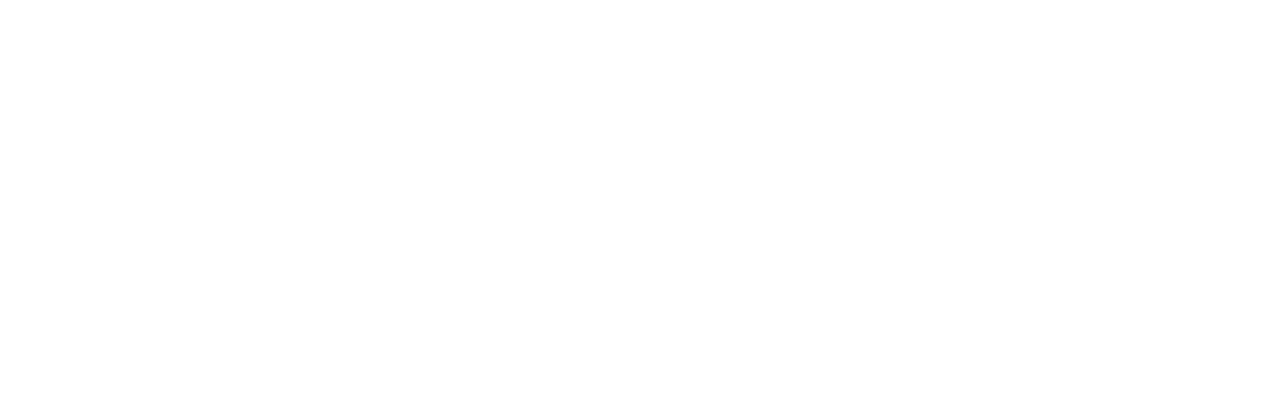
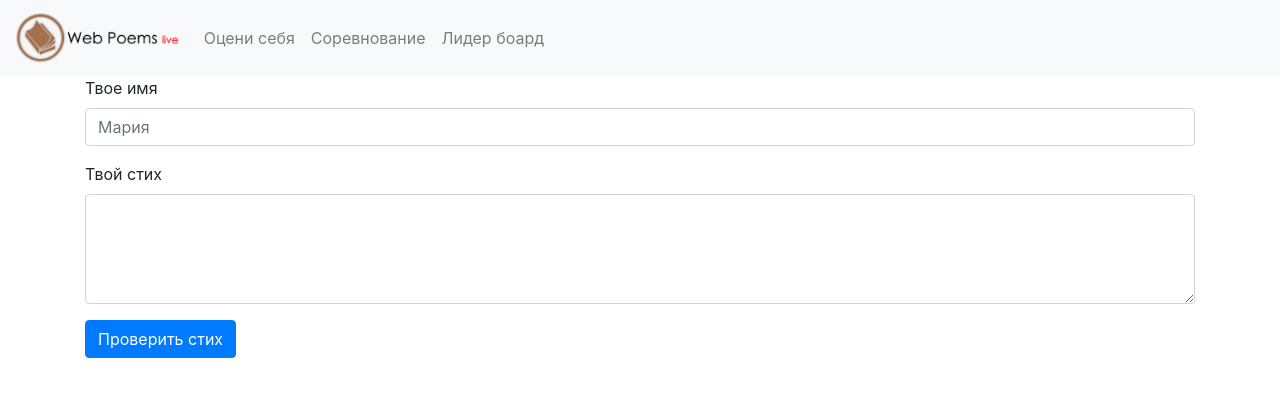
Before and after one commit to gakhromov/web-poems, a React (Create React App) app in the folder front-end/: page /single-user-mode in a window 1280 px wide. Shown: the top 396 px of the page. Built offline with nearby package versions, Linux system fonts and the light colour scheme.

Commit message:
Rename single user mode page, change height logo

```diff
--- a/front-end/src/components/app/App.js
+++ b/front-end/src/components/app/App.js
@@ -1,7 +1,7 @@
 import React from 'react'
 import './App.css'
 import "bootstrap/dist/css/bootstrap.css"
-import {MainPage} from "../../pages/Main/MainPage"
+import {SingleUserModePage} from "../../pages/Main/SingleUserModePage"
 import {BrowserRouter, Route, Switch} from 'react-router-dom'
 import {LeaderBoardPage} from "../../pages/LeaderBoard/LeaderBoard"
 
@@ -10,8 +10,8 @@ const App = () => {
         <BrowserRouter>
             <Switch>
                 <Route
-                    path="/home"
-                    component={MainPage}
+                    path="/single-user-mode"
+                    component={SingleUserModePage}
                 />
                 <Route
                     path="/leaderboard"
--- a/front-end/src/components/nav/Nav.js
+++ b/front-end/src/components/nav/Nav.js
@@ -1,21 +1,15 @@
 import React from 'react'
-import { Navbar, Form, FormControl, Button, Nav } from 'react-bootstrap'
+import { Navbar, Nav } from 'react-bootstrap'
 
 export const NavigationBar = () => {
     return (
         <Navbar bg="light" variant="light">
-            {/*<Navbar.Brand href="home">*/}
-            {/*    <img*/}
-            {/*        src="logo.png"*/}
-            {/*        // width="30"*/}
-            {/*        height="30"*/}
-            {/*        className="d-inline-block align-top"*/}
-            {/*        // alt="React Bootstrap logo"*/}
-            {/*    />*/}
-            {/*</Navbar.Brand>*/}
-            <img src="/logo.png" alt="" height="70"/>
+            <Navbar.Brand href="/">
+                <img src="/logo.png" alt="" height="50"/>
+            </Navbar.Brand>
+
             <Nav className="mr-auto">
-                <Nav.Link href="home">Оцени себя</Nav.Link>
+                <Nav.Link href="single-user-mode">Оцени себя</Nav.Link>
                 <Nav.Link href="competition">Соревнование</Nav.Link>
                 <Nav.Link href="leaderboard">Лидер боард</Nav.Link>
             </Nav>
--- a/front-end/src/pages/Main/MainPage.js
+++ b/front-end/src/pages/Main/SingleUserModePage.js
@@ -1,8 +1,8 @@
 import React from 'react'
-import {Container, Form, Button, Alert} from "react-bootstrap";
-import {NavigationBar} from "../../components/nav/Nav";
+import {Container, Form, Button, Alert} from "react-bootstrap"
+import {NavigationBar} from "../../components/nav/Nav"
 
-export class MainPage extends React.Component {
+export class SingleUserModePage extends React.Component {
     constructor(props) {
         super(props)
         this.state = {
@@ -26,20 +26,19 @@ export class MainPage extends React.Component {
         }
         fetch('http://localhost:9000/poem-info', requestOptions)
             .then(async response => {
-                // console.log('click!')
-                const data = await response.json();
+                const data = await response.json()
 
                 if (!response.ok) {
-                    const error = (data && data.message) || response.status;
+                    const error = (data && data.message) || response.status
                     return Promise.reject(error);
                 } else {
                     this.updateResultField(data)
                 }
             })
             .catch(error => {
-                this.setState({ errorMessage: error.toString() });
-                console.error('There was an error!', error);
-            });
+                this.setState({ errorMessage: error.toString() })
+                console.error('There was an error!', error)
+            })
     }
 
     render() {
@@ -65,7 +64,7 @@ export class MainPage extends React.Component {
                         </Form.Group>
                     </Form>
                     <Button variant="primary" onClick={this.getResult}>Проверить стих</Button>
-                    { (this.state.showResults) ? gradeOfPoemShow : null }
+                    {(this.state.showResults) ? gradeOfPoemShow : null}
                 </Container>
             </>
         )
```
